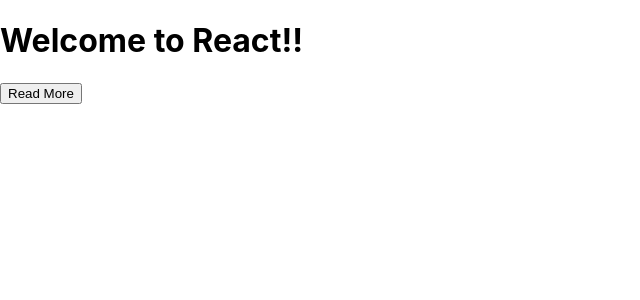
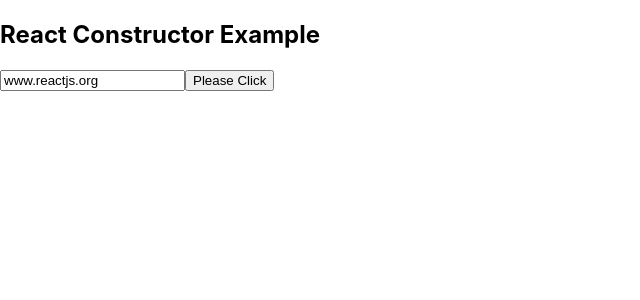
Before and after one commit to khalillakhdhar/statesprops, a React (Create React App) app: page / in a window 1280 px wide. Shown: the top 300 px of the page, without its empty margins (0-640 px from the left). Built offline with nearby package versions, Linux system fonts and the light colour scheme.

Commit message:
Update App.js

```diff
--- a/src/App.js
+++ b/src/App.js
@@ -1,40 +1,19 @@
 import React, { Component } from 'react';
-class App extends React.Component {
-constructor() {
-super();
-//let etat=true; (instable)=> perte de valeur lors de l'actualisation
-this.state = { displayBio: false }; // stateful component qui preserve l'etat si le component est chargé
-console.log('Component this', this);
-this.toggleBio = this.toggleBio.bind(this); // actualisation par rapport à l'éta
-// bind pour force la relecture de nouvelle valeur
-
+class App extends Component {
+constructor(props){
+super(props);
+this.state = {
+data: 'www.reactjs.org'
 }
-toggleBio(){
-  this.setState({displayBio: !this.state.displayBio});
-  }
-  // Il est recommander de placer les méthodes personalisées aprés le constructeur et avant le render
-
-render() {
-const bio = this.state.displayBio ? (
-<div>
-<p><h3>React is one of the best js libraries.</h3></p>
+this.handleEvent = this.handleEvent.bind(this);
+}
+handleEvent(){
+console.log(this.props);
+} render() {
+return (
+<div className="App">
+<h2>React Constructor Example</h2>
+<input type ="text" value={this.state.data} />
+<button onClick={this.handleEvent}>Please Click</button>
 </div>
-) : null;
-return (
-<div>
-<h1>Welcome to React!!</h1>
-{
-this.state.displayBio ? (
-<div>
-<p><h4>{ this.props.librairie } is wonderfull.</h4></p>
-<button onClick={this.toggleBio}> Show Less </button>
-</div>
-) : (
-<div>
-<button onClick={this.toggleBio}> Read More </button>
-</div>
-)
-}
-</div>
-) } }
-export default App;
+); } } export default App;
```
